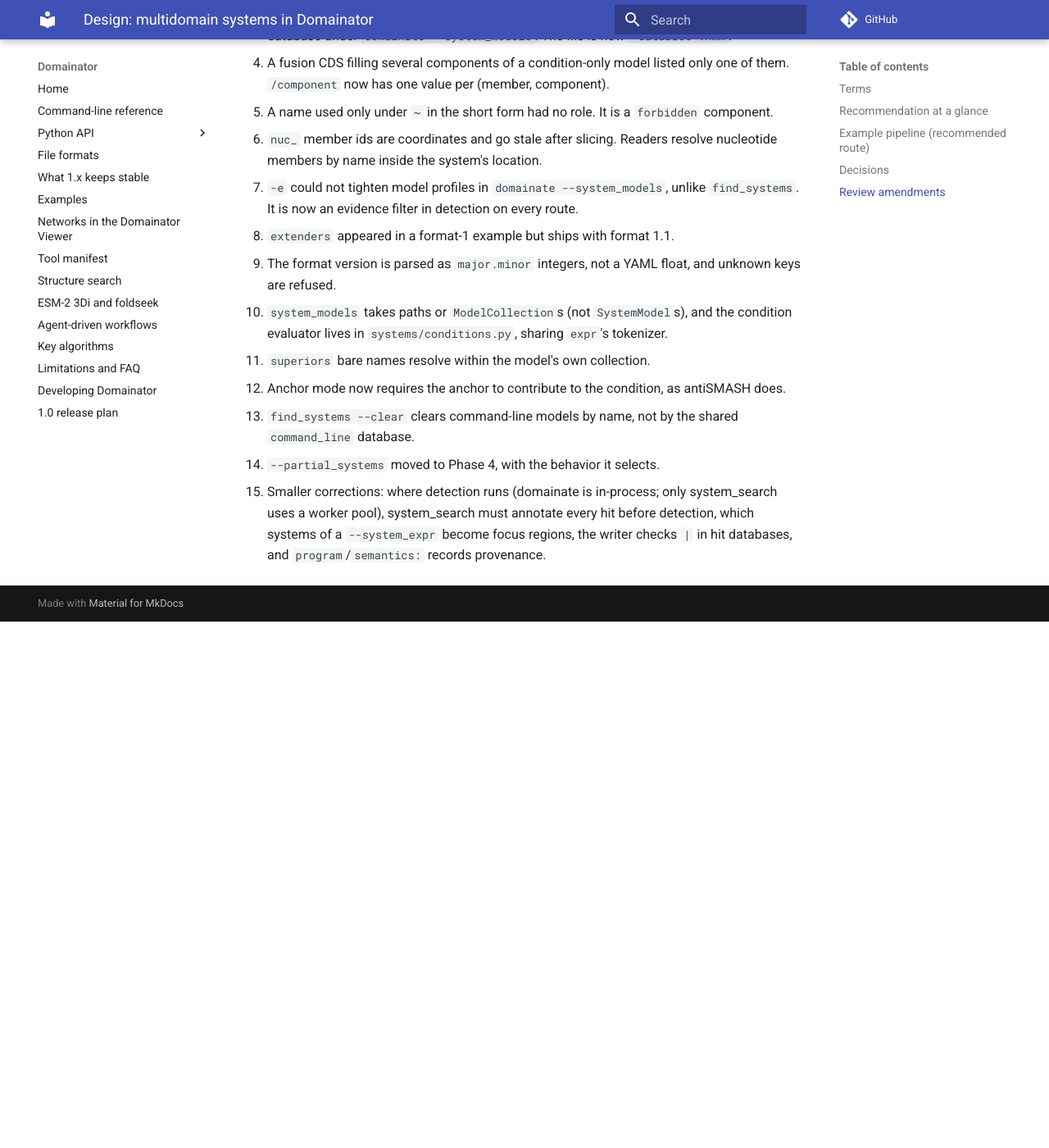
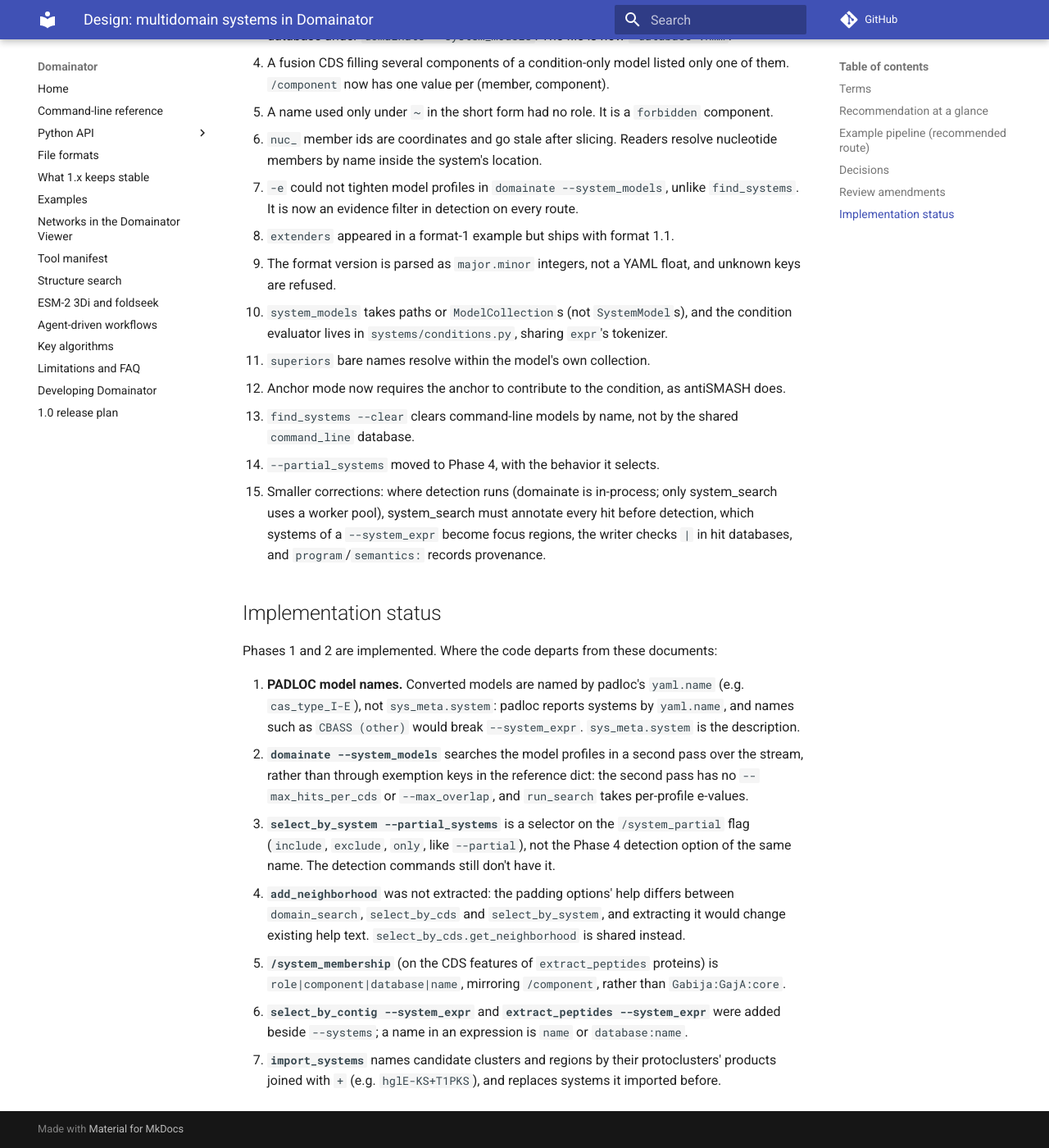
Before and after one commit to nebiolabs/domainator, an MkDocs documentation site: the page built from docs/design/systems/README.md, in a window 1280 px wide and 1400 px high, scrolled down 5539 px. Shown: the whole window at 82% size. Built offline with MkDocs 1.6.1 and Material for MkDocs 9.7.7, drawn with Linux system fonts in a browser that asks for light colours; comment, search, counter and statistics services are not loaded; before the commit the page ends 6297 px from its top, so only the background shows below that.

Commit message:
Design docs: record Phase 2's departures from the design
Co-Authored-By: Claude Opus 5.5 <noreply@anthropic.com>

```diff
--- a/docs/design/systems/README.md
+++ b/docs/design/systems/README.md
@@ -204,3 +204,26 @@ documents above have been corrected.
     uses a worker pool), system_search must annotate every hit before detection, which systems
     of a `--system_expr` become focus regions, the writer checks `|` in hit databases, and
     `program`/`semantics:` records provenance.
+
+## Implementation status
+
+Phases 1 and 2 are implemented. Where the code departs from these documents:
+
+1. **PADLOC model names.** Converted models are named by padloc's `yaml.name` (e.g.
+   `cas_type_I-E`), not `sys_meta.system`: padloc reports systems by `yaml.name`, and names
+   such as `CBASS (other)` would break `--system_expr`. `sys_meta.system` is the description.
+2. **`domainate --system_models`** searches the model profiles in a second pass over the
+   stream, rather than through exemption keys in the reference dict: the second pass has no
+   `--max_hits_per_cds` or `--max_overlap`, and `run_search` takes per-profile e-values.
+3. **`select_by_system --partial_systems`** is a selector on the `/system_partial` flag
+   (`include`, `exclude`, `only`, like `--partial`), not the Phase 4 detection option of the
+   same name. The detection commands still don't have it.
+4. **`add_neighborhood`** was not extracted: the padding options' help differs between
+   `domain_search`, `select_by_cds` and `select_by_system`, and extracting it would change
+   existing help text. `select_by_cds.get_neighborhood` is shared instead.
+5. **`/system_membership`** (on the CDS features of `extract_peptides` proteins) is
+   `role|component|database|name`, mirroring `/component`, rather than `Gabija:GajA:core`.
+6. **`select_by_contig --system_expr`** and **`extract_peptides --system_expr`** were added
+   beside `--systems`; a name in an expression is `name` or `database:name`.
+7. **`import_systems`** names candidate clusters and regions by their protoclusters' products
+   joined with `+` (e.g. `hglE-KS+T1PKS`), and replaces systems it imported before.
```
